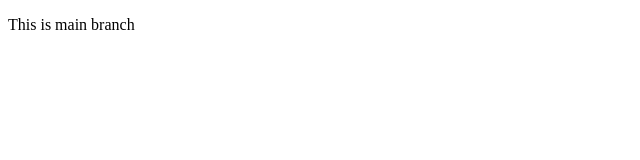
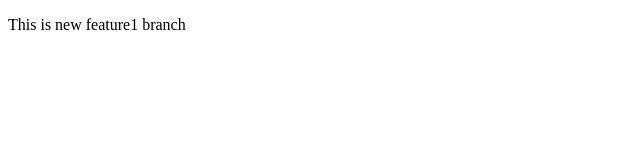
Before and after one commit to A-dhakad/localrepo, a plain HTML site: page index.html in a window 1280 px wide. Shown: the full height of the page, 0-640 px from the left. Drawn offline with Linux system fonts and the light colour scheme.

Commit message:
add new feature1 branch

```diff
--- a/index.html
+++ b/index.html
@@ -6,6 +6,6 @@
     <title>Document</title>
 </head>
 <body>
-    <p>This is main branch </p>
+    <p>This is new feature1 branch </p>
 </body>
 </html>
```
